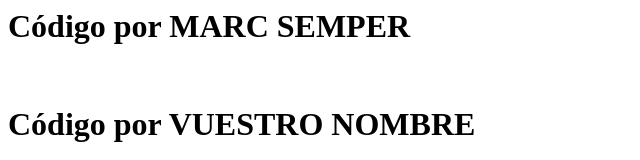
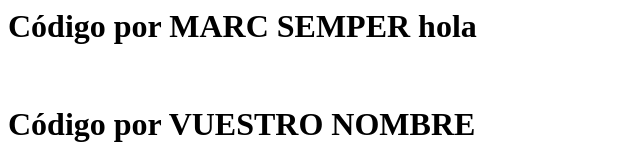
Before and after one commit to Semllo/Servicios, a plain HTML site: page index.html in a window 1280 px wide. Shown: the top 160 px of the page, without its empty margins (0-640 px from the left). Drawn offline with Linux system fonts and the light colour scheme.

Commit message:
Update index.html

```diff
--- a/index.html
+++ b/index.html
@@ -1,4 +1,4 @@
-<h1>Código por MARC SEMPER</h1>
+<h1>Código por MARC SEMPER hola</h1>
 <br>
 <h1>Código por VUESTRO NOMBRE</h1>
 <h1>Código por VUESTRO NOMBRE</h1>
```
